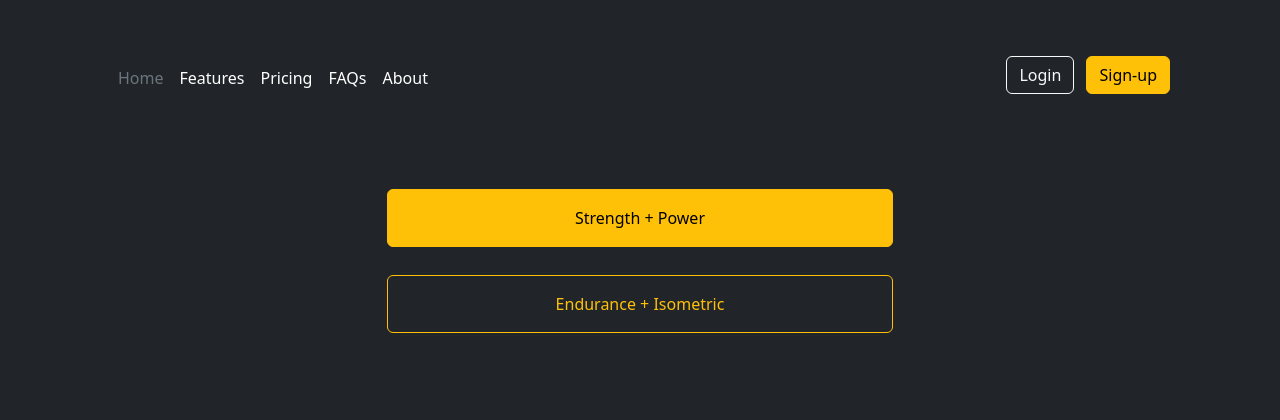
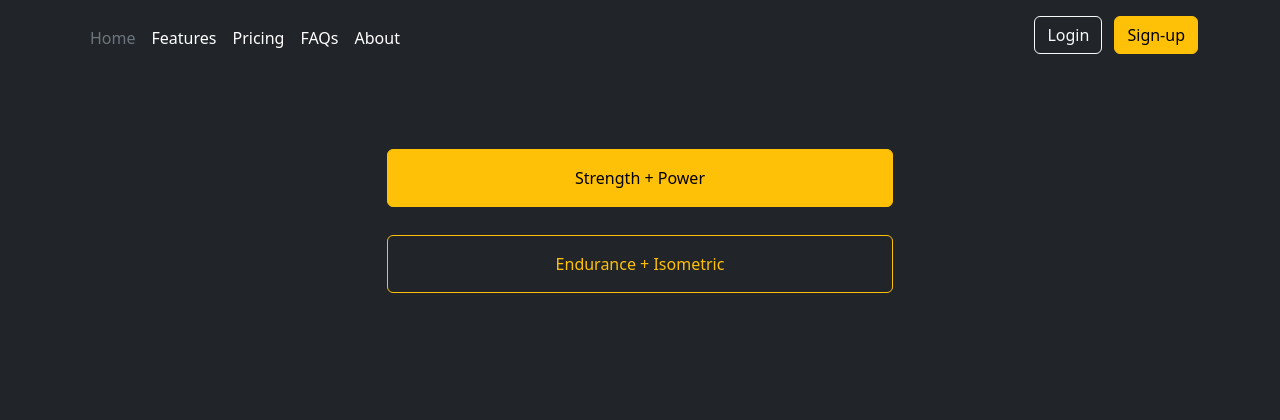
Before and after one commit to Harsh-0024/Handgrip_system, a Flask app: page / in a window 1280 px wide. Shown: the top 420 px of the page. Run offline with Flask 3, Linux system fonts and the light colour scheme.

Commit message:
some modifictions in layout

```diff
--- a/templates/base.html
+++ b/templates/base.html
@@ -16,10 +16,6 @@
 
 </head>
 <body>
-    <!-- Navigation Bar (optional) -->
-    <nav class="navbar navbar-expand-lg navbar-dark bg-dark">
-    </nav>
-
     <div class="container mt-4">
         {% block content %}
         {% endblock %}
--- a/templates/index.html
+++ b/templates/index.html
@@ -1,8 +1,8 @@
 {% extends 'base.html' %}
 {% block title %}Home - Handgrip System{% endblock %}
 
+{% include "header.html" %}
 {% block content %}
-{% include "header.html" %}
   <div class="the_main_block col-lg-6 col-xxl-4 my-5 mx-auto p-3 text-bg-dark">
     <div class="d-grid gap-2">
       <button type="button" onclick="location.href='{{ url_for('program', mode='power') }}'" class="the_main_button btn btn-warning p-3">Strength + Power</button>
```
